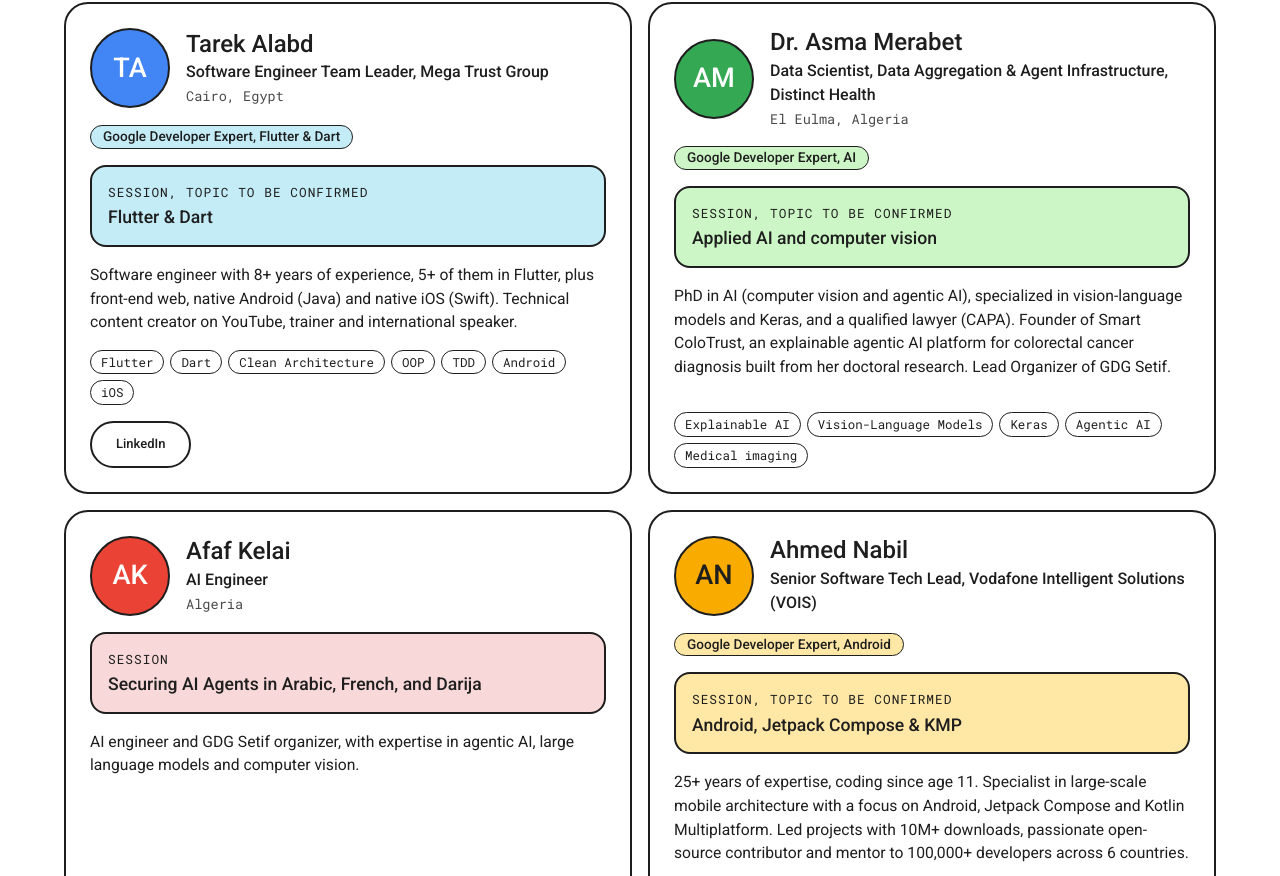
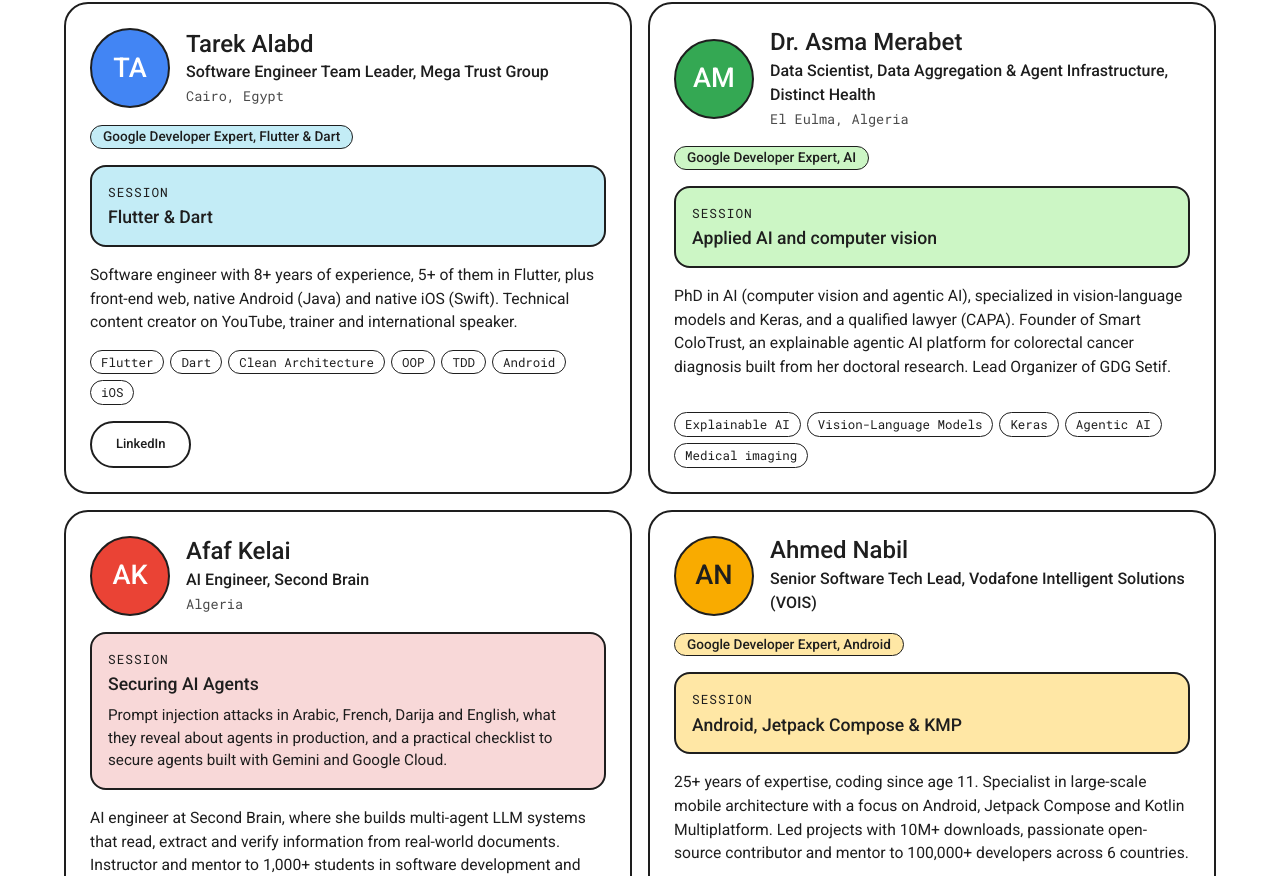
Before and after one commit to KelaiAffaf/devfest-setif-2026, a Next.js app: page / in a window 1280 px wide. Shown: the part 3475-4351 px from the top of the page. Built offline with nearby package versions, Linux system fonts and the light colour scheme; a web font is replaced by a local one; what @mui/material-nextjs would draw is missing.

Commit message:
Update Afaf's talk and bio, drop TBC labels

```diff
--- a/src/components/Speakers.tsx
+++ b/src/components/Speakers.tsx
@@ -87,9 +87,10 @@
 
             <Box sx={{ border: `2px solid ${brand.black}`, borderRadius: 4, p: 2, bgcolor: accentPastel[sp.accent] }}>
               <Typography sx={{ fontFamily: fontMono, fontSize: '0.8rem', textTransform: 'uppercase', letterSpacing: 1 }}>
-                {sp.sessionConfirmed ? 'Session' : 'Session, topic to be confirmed'}
+                Session
               </Typography>
               <Typography sx={{ fontWeight: 500, fontSize: '1.1rem', mt: 0.5, lineHeight: 1.3 }}>{sp.session}</Typography>
+              {sp.sessionDescription && <Typography sx={{ mt: 1, fontSize: '0.95rem' }}>{sp.sessionDescription}</Typography>}
             </Box>
 
             <Typography sx={{ fontSize: '0.98rem' }}>{sp.bio}</Typography>
--- a/src/data/event.ts
+++ b/src/data/event.ts
@@ -63,7 +63,7 @@
   { time: '09:45', title: 'Talk 1', detail: 'Main hall' },
   { time: '10:15', title: 'Talk 2', detail: 'Main hall' },
   { time: '10:45', title: 'Coffee break' },
-  { time: '11:00', title: 'Securing AI Agents in Arabic, French, and Darija', detail: 'Afaf Kelai, main hall' },
+  { time: '11:00', title: 'Securing AI Agents', detail: 'Afaf Kelai, main hall' },
   { time: '11:30', title: 'Talk 4', detail: 'Main hall' },
   { time: '12:00', title: 'Panel or lightning talks', detail: 'Main hall' },
   { time: '12:45', title: 'Lunch and networking', detail: 'All participants', allHands: true },
@@ -109,7 +109,7 @@
     time: '11:00',
     room: 'Main hall',
     speaker: 'Afaf Kelai',
-    title: 'Securing AI Agents in Arabic, French, and Darija',
+    title: 'Securing AI Agents',
     description:
       'Results from an open-source suite of prompt injection attacks in English, French, and Arabic, and a practical checklist to secure agents built with Gemini and Google Cloud.',
     confirmed: true,
@@ -134,6 +134,7 @@
   bio: string;
   expertise: string[];
   session: string;
+  sessionDescription?: string;
   sessionConfirmed: boolean;
   link?: { label: string; url: string };
   accent: Accent;
@@ -169,9 +170,12 @@
     name: 'Afaf Kelai',
     role: 'AI Engineer',
     location: 'Algeria',
-    bio: 'AI engineer and GDG Setif organizer, with expertise in agentic AI, large language models and computer vision.',
-    expertise: ['Agentic AI', 'LLMs', 'Computer Vision'],
-    session: 'Securing AI Agents in Arabic, French, and Darija',
+    company: 'Second Brain',
+    bio: 'AI engineer at Second Brain, where she builds multi-agent LLM systems that read, extract and verify information from real-world documents. Instructor and mentor to 1,000+ students in software development and data science, from their first line of code to portfolio-ready projects, and author of course content for IT schools. Active in Google Developer Groups since 2015, she leads workshops and talks on cloud and machine learning and has helped run hackathons in Algeria and abroad. Organizer at GDG Setif.',
+    expertise: ['Multi-agent LLM systems', 'Agentic AI', 'AI security', 'Cloud', 'Machine learning'],
+    session: 'Securing AI Agents',
+    sessionDescription:
+      'Prompt injection attacks in Arabic, French, Darija and English, what they reveal about agents in production, and a practical checklist to secure agents built with Gemini and Google Cloud.',
     sessionConfirmed: true,
     accent: 'red',
   },
```
